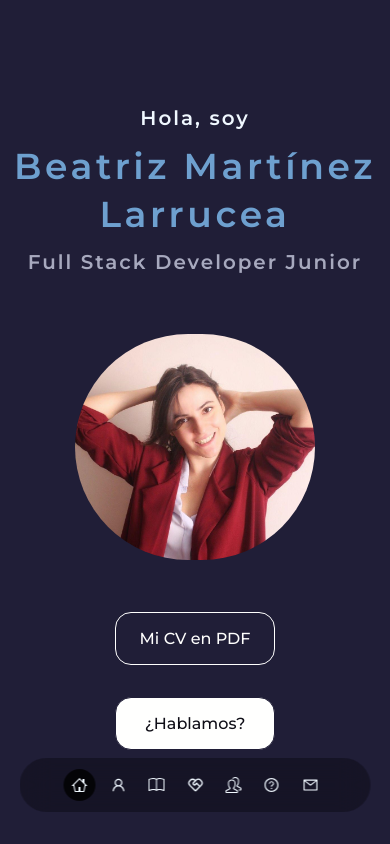
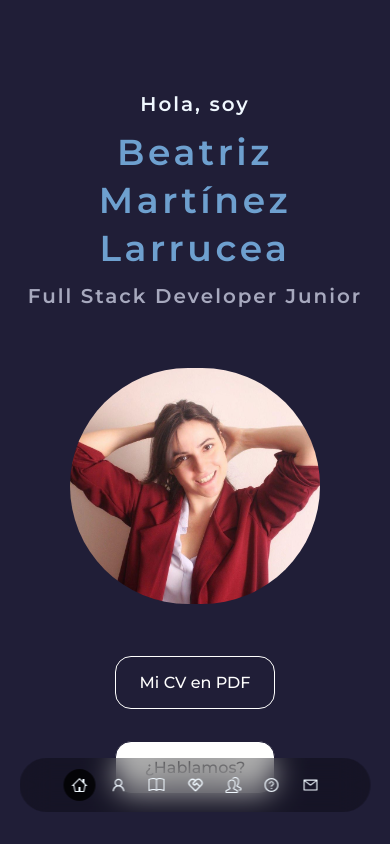
Before and after one commit to verlandev/cv-essay, a React (Create React App) app: page / in a window 390 px wide. Shown: the top 844 px of the page. Built offline with nearby package versions, Linux system fonts and the light colour scheme.

Commit message:
STYLE: fixing responsive

```diff
--- a/src/components/01. Header/Header.scss
+++ b/src/components/01. Header/Header.scss
@@ -8,6 +8,7 @@
   align-items: center;
   padding-top: 5em;
   min-height: 100vh;
+  width: 100%;
 }
 
 .presentation {
@@ -18,6 +19,7 @@
   align-items: center;
   padding-bottom: 2em;
   line-height: 2em;
+  width: 90%;
 
   &__h5 {
     letter-spacing: 0.1em;
@@ -40,7 +42,7 @@
   }
 
   &__image {
-    width: 15em;
+    width: 250px;
     border-radius: 20em;
     margin-bottom: 3em;
   }
--- a/src/components/03. About/About.scss
+++ b/src/components/03. About/About.scss
@@ -102,7 +102,6 @@
     &__button{
         border: solid 1px #49aeed;
         border-radius: 1em;
-        // background-color: #49aeed;
         background-color: #2a2a66;
         color:#2a2a66;
         font-size: 1em;
--- a/src/components/08. Testimonials/Testimonials.scss
+++ b/src/components/08. Testimonials/Testimonials.scss
@@ -126,7 +126,7 @@
         .slide{
 
             .testimonial{
-                height: 700px;
+                height: 500px;
                 justify-content: flex-start;
                 text-align: center;
 
@@ -153,7 +153,7 @@
         .slide{
 
             .testimonial{
-                height: 900px;
+                height: 800px;
                 justify-content: flex-start;
                 text-align: center;
 
```
